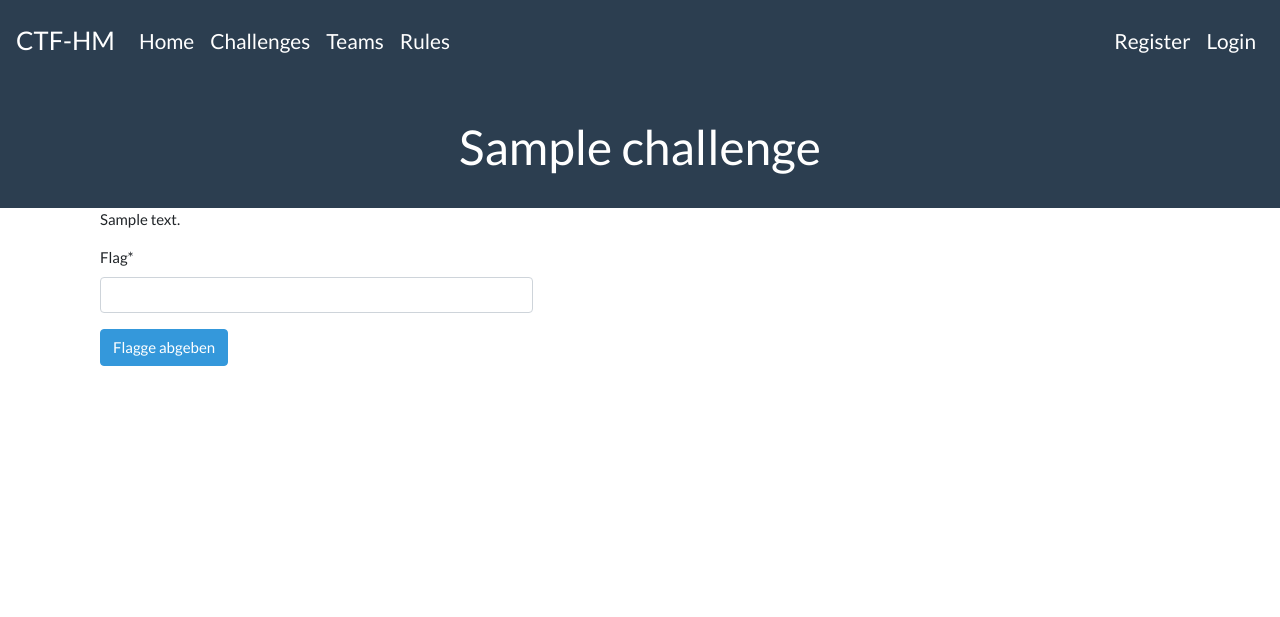
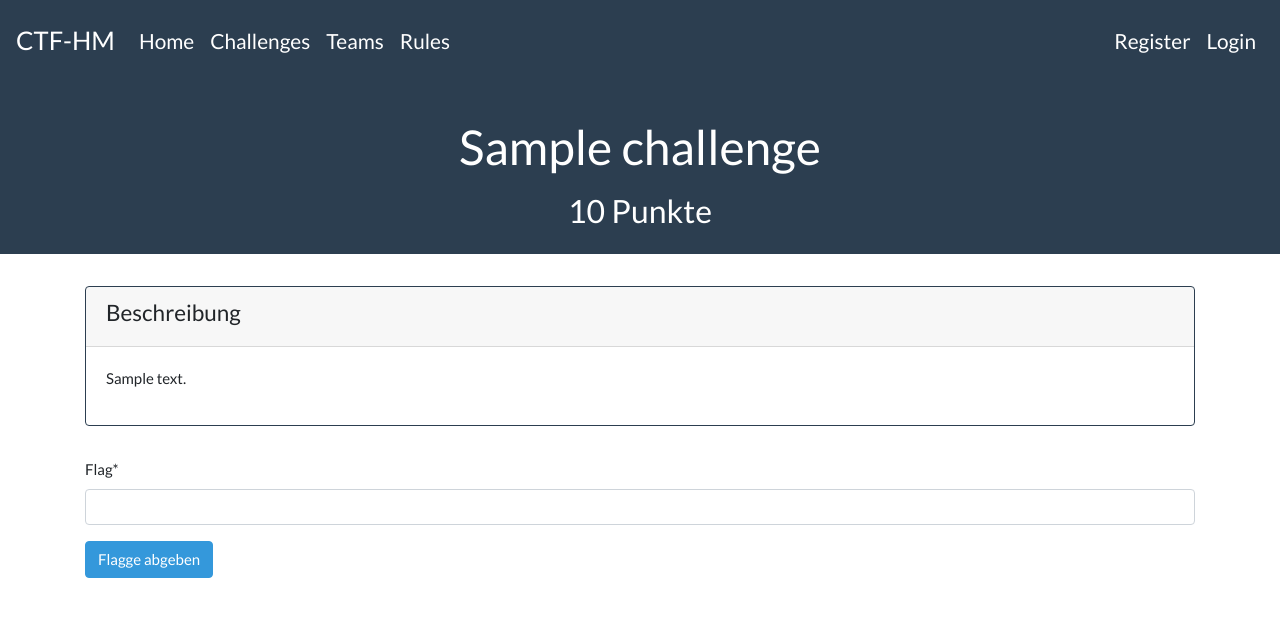
Before and after one commit to emirbasal/ctf-hm, a Django app: page /challenges/challenges/1 in a window 1280 px wide. Shown: the top 617 px of the page. Run offline with Django 3.2, Linux system fonts and the light colour scheme; tables that the repository leaves empty hold one stand-in row (values such as "Sample post"); some libraries are stand-ins or nearby versions.

Commit message:
Made challenge detail page beautiful and small code changes

```diff
--- /dev/null
+++ b/ctf/challenges/static/challenges/challenge_detail.css
@@ -0,0 +1,4 @@
+.card {
+    margin-bottom: 2rem;
+    margin-top: 2rem;
+}
--- a/ctf/challenges/templates/challenges/base.html
+++ b/ctf/challenges/templates/challenges/base.html
@@ -48,7 +48,7 @@
         {% if headline %}
             <div class="jumbotron jumbotron-fluid" style="background-color: #2C3E50">
                 <h1 style="color: white" align="center" id="headline">{{headline}}</h1>
-                {% block extra_content_in_jumbotron %}{% endblock %}
+                {% block jumbotron %}{% endblock %}
             </div>
         {% endif %}
 
--- a/ctf/challenges/templates/challenges/challenge_detail.html
+++ b/ctf/challenges/templates/challenges/challenge_detail.html
@@ -1,14 +1,19 @@
 {% extends 'challenges/base.html' %}
+{% load static %}
 {% load crispy_forms_tags %}
+{% block extrahead %}
+     <link rel="stylesheet" type="text/css" href="{% static 'challenges/challenge_detail.css' %}">
+{%endblock%}
+{% block jumbotron %}
+    <h3 align="center" style="color: white">{{ challenge.points }} Punkte</h3>
+{% endblock %}
 {% block content %}
     <div class="form-group">
-<!--        <div class="col-md-10">-->
-<!--            <h2 style="text-decoration: underline;">{{ challenge.title }}</h2>-->
-<!--        </div>-->
-        <div class="col-md-10">
-            <p>{{ challenge.description }}</p>
+        <div class="card border-primary">
+            <div class="card-header"><h4>Beschreibung</h4></div>
+            <div class="card-body"><p>{{ challenge.description }}</p></div>
         </div>
-        <div class="col-md-5">
+
         <form method="POST">
             {% csrf_token %}
             <fieldset>
@@ -19,5 +24,4 @@
             </div>
         </form>
     </div>
-    </div>
 {% endblock content %}
--- a/ctf/users/templates/users/team_detail.html
+++ b/ctf/users/templates/users/team_detail.html
@@ -5,7 +5,7 @@
     <link rel="stylesheet" href="https://cdnjs.cloudflare.com/ajax/libs/font-awesome/4.7.0/css/font-awesome.min.css">
     <link rel="stylesheet" type="text/css" href="{% static 'users/team_detail.css' %}">
 {% endblock %}
-{% block extra_content_in_jumbotron %}
+{% block jumbotron %}
     <h3 align="center" style="color: white">{{team.points}} Points </h3>
     {% if user.team == None %}
             <div style="text-align: center;">
--- a/ctf/users/templates/users/user_detail.html
+++ b/ctf/users/templates/users/user_detail.html
@@ -3,7 +3,7 @@
 {% block extrahead %}
     <link rel="stylesheet" type="text/css" href="{% static 'users/team_detail.css' %}">
 {% endblock %}
-{% block extra_content_in_jumbotron %}
+{% block jumbotron %}
     <h3 align="center" style="color: white">{{user.team.name}}</h3>
     <h3 align="center" style="color: white">{{user.points}} Points </h3>
 
```
Lines whose indentation alone changed are shown as unchanged.
